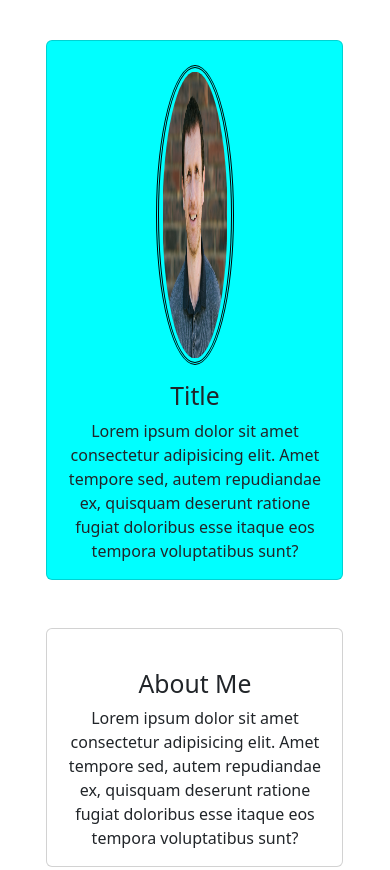
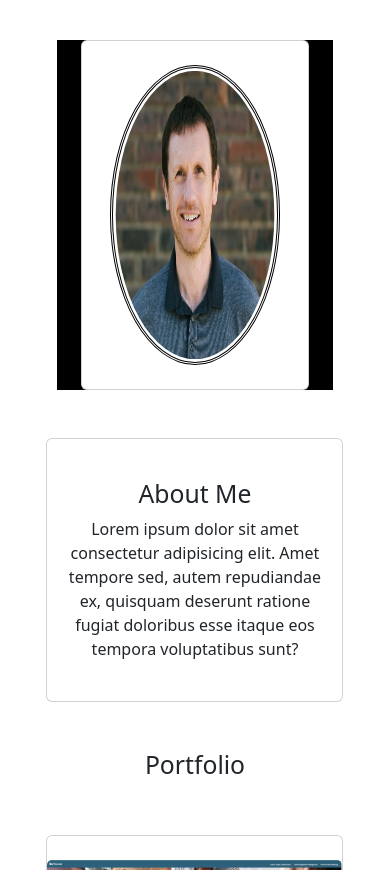
Before and after one commit to bentiger1904/portfolio-website, a plain HTML site: page index.html in a window 390 px wide. Shown: the top 870 px of the page. Drawn offline with nearby package versions, Linux system fonts and the light colour scheme; a web font is replaced by a local one.

Commit message:
placed profile picture in hero section. added portfolio heading

```diff
--- a/css/style.css
+++ b/css/style.css
@@ -2,12 +2,8 @@
 body {
   margin-top: 40px;
 }
-
-.box {
-  background-color: lightblue;
-  border: 1px solid blue;
-  min-height: 50px;
-  font-size: 2rem;
+.hero {
+    background-color: black;
 }
 
 .profile-image {
@@ -19,5 +15,12 @@ body {
   padding: 1.2%;
 }
 .profile {
-    background-color: aqua;
+
 }
+/*Screen size 900px*/
+@media (max-width: 900px) {
+  .profile-image {
+    min-width: 170.62px;
+    min-height: 161.41;
+  }
+}
--- a/index.html
+++ b/index.html
@@ -50,7 +50,8 @@
     <!-- Navigation -->
     <div class="container-md">
       <div class="row g-5">
-        <div class="col col-10 offset-1">
+
+        <section class="hero col col-8 offset-2">
           <center>
             <div class="card profile">
               <br />
@@ -64,18 +65,11 @@
                   alt="profile picture"
                 />
               </a>
-              <div class="card-body">
-                <h2 class="card-title">Title</h2>
-                <div class="card-text">
-                  Lorem ipsum dolor sit amet consectetur adipisicing elit. Amet
-                  tempore sed, autem repudiandae ex, quisquam deserunt ratione
-                  fugiat doloribus esse itaque eos tempora voluptatibus sunt?
-                </div>
-              </div>
+              <br />
             </div>
           </center>
-        </div>
-        <div class="col col-10 offset-1">
+        </section>
+        <section class="about-me col col-10 offset-1">
           <center>
             <div class="card about">
               <br />
@@ -86,10 +80,14 @@
                   tempore sed, autem repudiandae ex, quisquam deserunt ratione
                   fugiat doloribus esse itaque eos tempora voluptatibus sunt?
                 </div>
+                <br />
               </div>
             </div>
           </center>
-        </div>
+        </section>
+        <center>
+        <div><h2>Portfolio</h2></div>
+        </center>
         <div class="col col-10 offset-1">
           <center>
             <div class="card project1">
```
